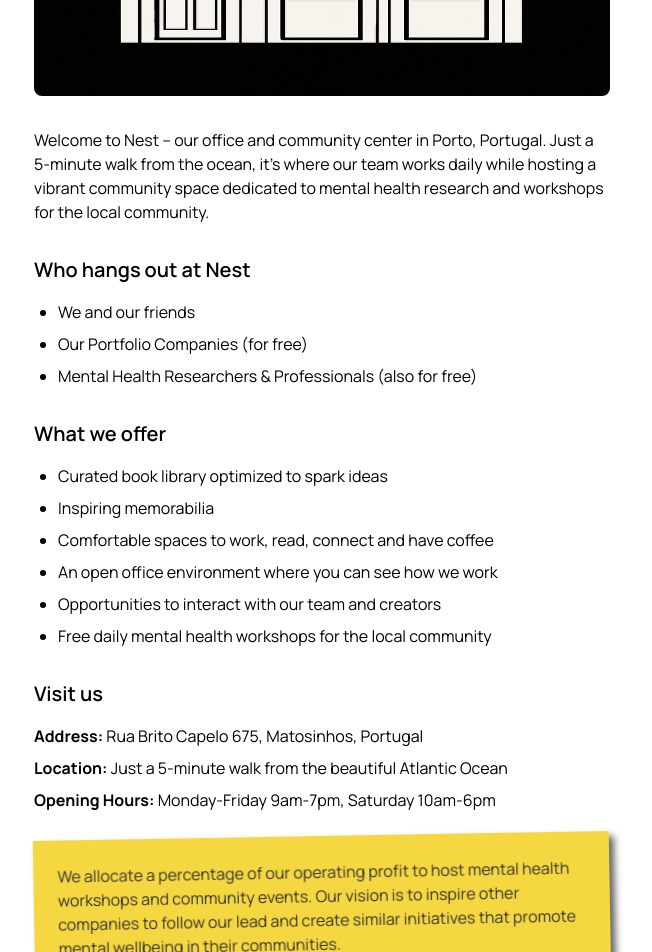
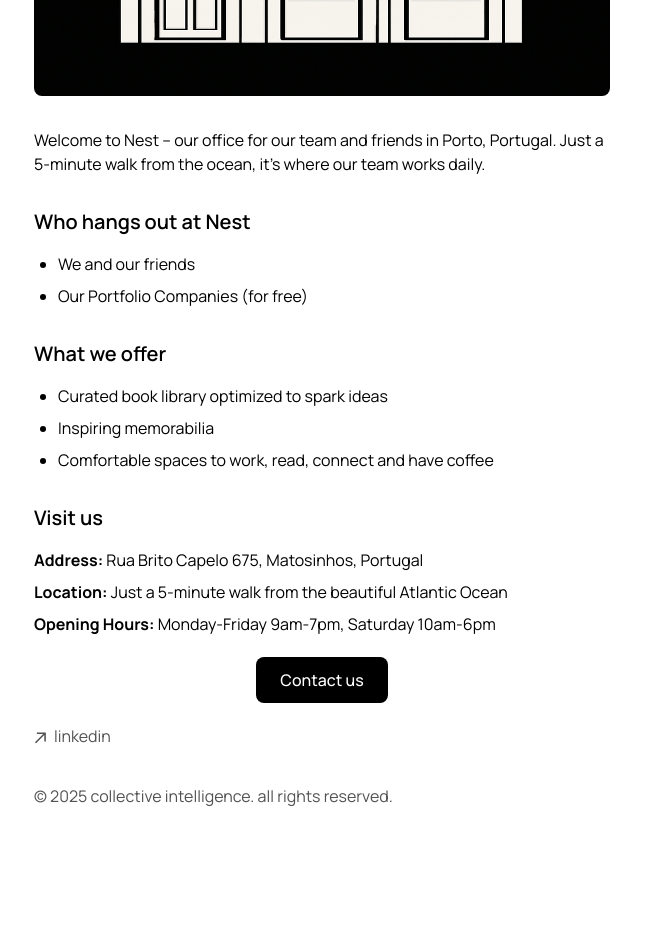
Before and after one commit to col-intel/collective-intelligence, a Next.js app: page /nest in a window 1280 px wide. Shown: the part 680-1632 px from the top of the page, without its empty margins (318-970 px from the left). After the commit the page ends 1552 px from the top, so only its background shows below. Built offline with nearby package versions, Linux system fonts and the light colour scheme.

Commit message:
Simplified nest

```diff
--- a/app/nest/page.tsx
+++ b/app/nest/page.tsx
@@ -2,8 +2,8 @@ import Image from 'next/image'
 import type { Metadata } from 'next'
 
 export const metadata: Metadata = {
-  title: 'Nest | Community Center & Office',
-  description: 'Our office and community center in Matosinhos, Porto - where we collaborate with mental health researchers and provide workshops on mental wellbeing for the local community.',
+  title: 'Nest | Office',
+  description: 'Our office for our team and friends in Porto, Portugal.',
 }
 
 export default function Nest() {
@@ -34,7 +34,7 @@ export default function Nest() {
       </div>
 
       <p className="mb-4">
-        Welcome to Nest – our office and community center in Porto, Portugal. Just a 5-minute walk from the ocean, it's where our team works daily while hosting a vibrant community space dedicated to mental health research and workshops for the local community.
+        Welcome to Nest – our office for our team and friends in Porto, Portugal. Just a 5-minute walk from the ocean, it's where our team works daily.
       </p>
 
 
@@ -44,7 +44,6 @@ export default function Nest() {
       <ul className="list-disc pl-6 space-y-2 mb-6">
         <li>We and our friends</li>
         <li>Our Portfolio Companies (for free)</li>
-        <li>Mental Health Researchers & Professionals (also for free)</li>
       </ul>
 
       <h2 className="font-semibold text-xl mt-8 mb-4">What we offer</h2>
@@ -53,9 +52,6 @@ export default function Nest() {
         <li>Curated book library optimized to spark ideas</li>
         <li>Inspiring memorabilia</li>
         <li>Comfortable spaces to work, read, connect and have coffee</li>
-        <li>An open office environment where you can see how we work</li>
-        <li>Opportunities to interact with our team and creators</li>
-        <li>Free daily mental health workshops for the local community</li>
       </ul>
 
       <h2 className="font-semibold text-xl mt-8 mb-4">Visit us</h2>
@@ -65,12 +61,6 @@ export default function Nest() {
         <p className="mb-2"><strong>Opening Hours:</strong> Monday-Friday 9am-7pm, Saturday 10am-6pm</p>
       </div>
 
-
-
-
-      <div className="post-it-note mt-8">
-        We allocate a percentage of our operating profit to host mental health workshops and community events. Our vision is to inspire other companies to follow our lead and create similar initiatives that promote mental wellbeing in their communities.
-      </div>
 
       <div className="mt-8 text-center">
         <a
```
